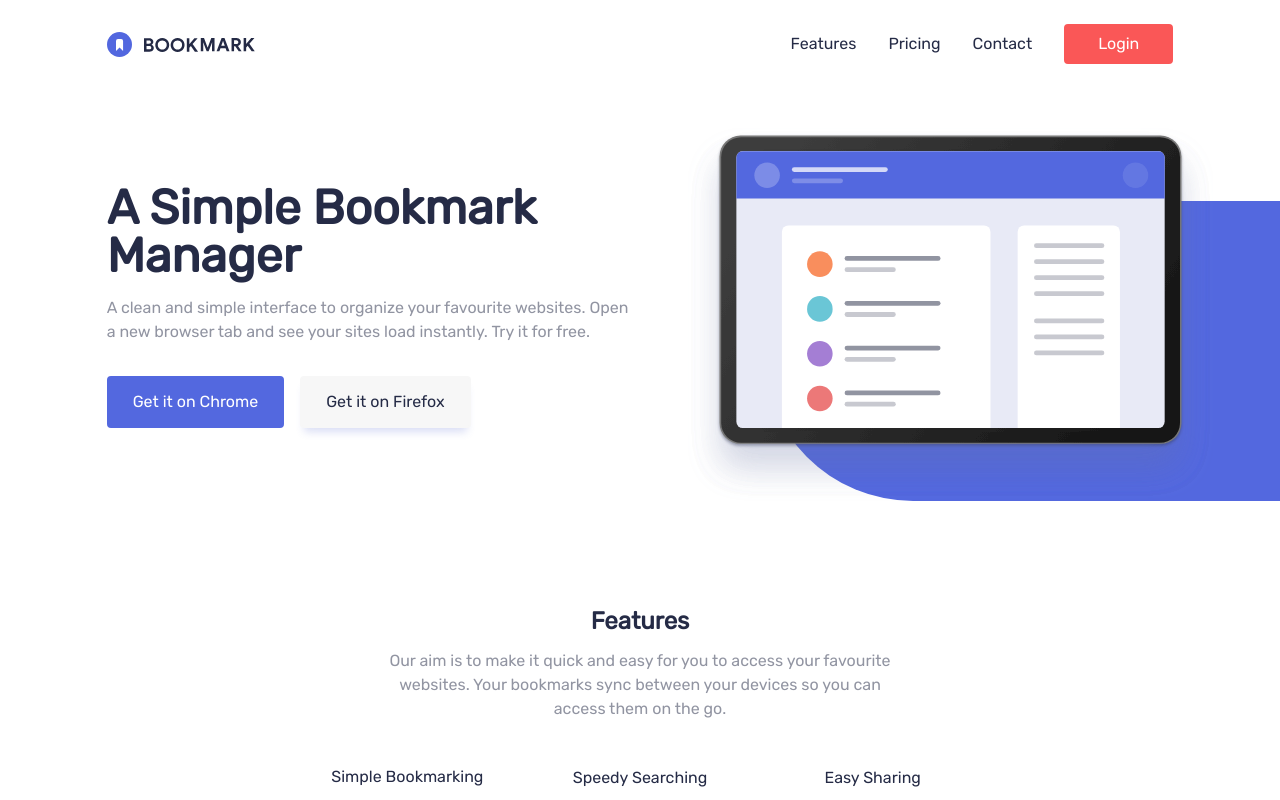
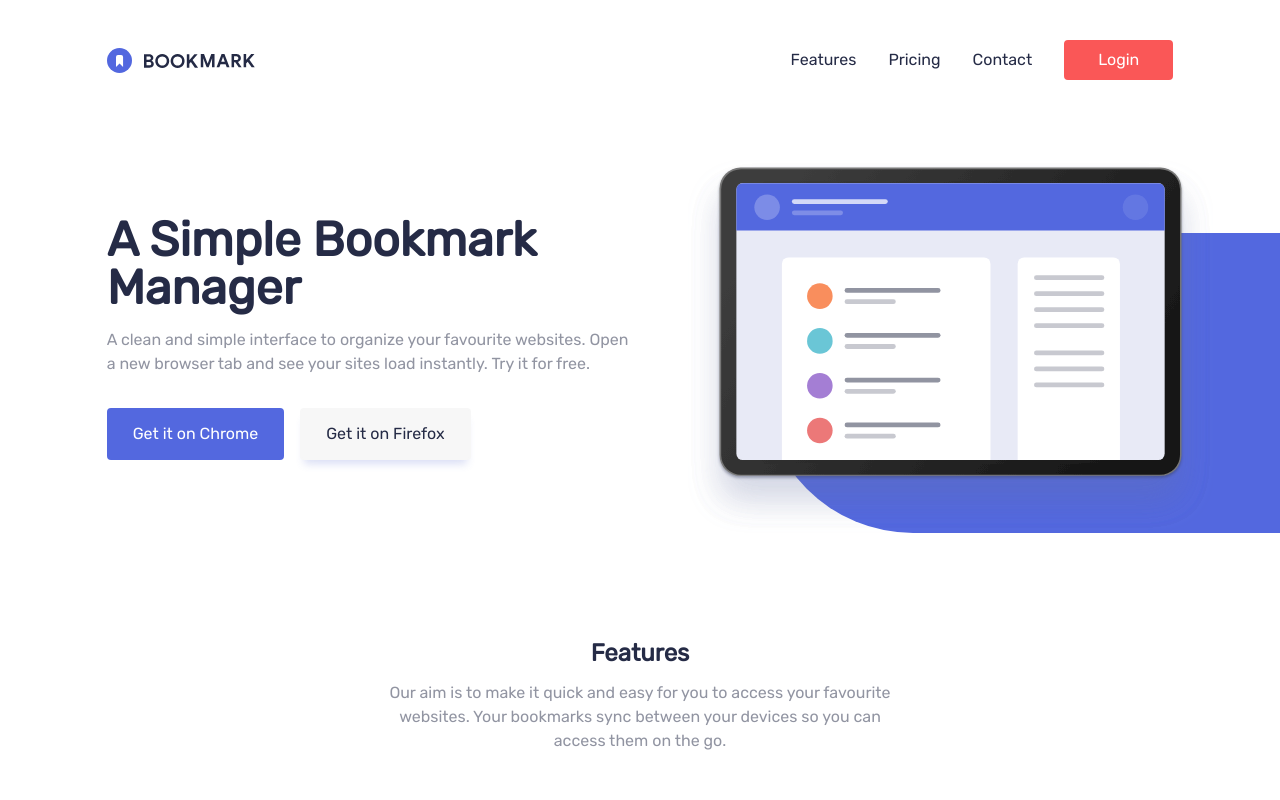
Before and after one commit to Diseyi/bookmark-manager, a React (Vite) app: page / in a window 1280 px wide. Shown: the top 800 px of the page. Built offline with nearby package versions, Linux system fonts and the light colour scheme.

Commit message:
style: adjust header padding

```diff
--- a/src/components/header/index.tsx
+++ b/src/components/header/index.tsx
@@ -8,7 +8,7 @@
 
 const Header = ({onclick}: HeaderProps) => {
   return (
-    <div className="bg-white py-6 ">
+    <div className="bg-white py-10 ">
       <Container>
         <div className="flex flex-row items-center justify-between gap-8">
           <div className="">
```
